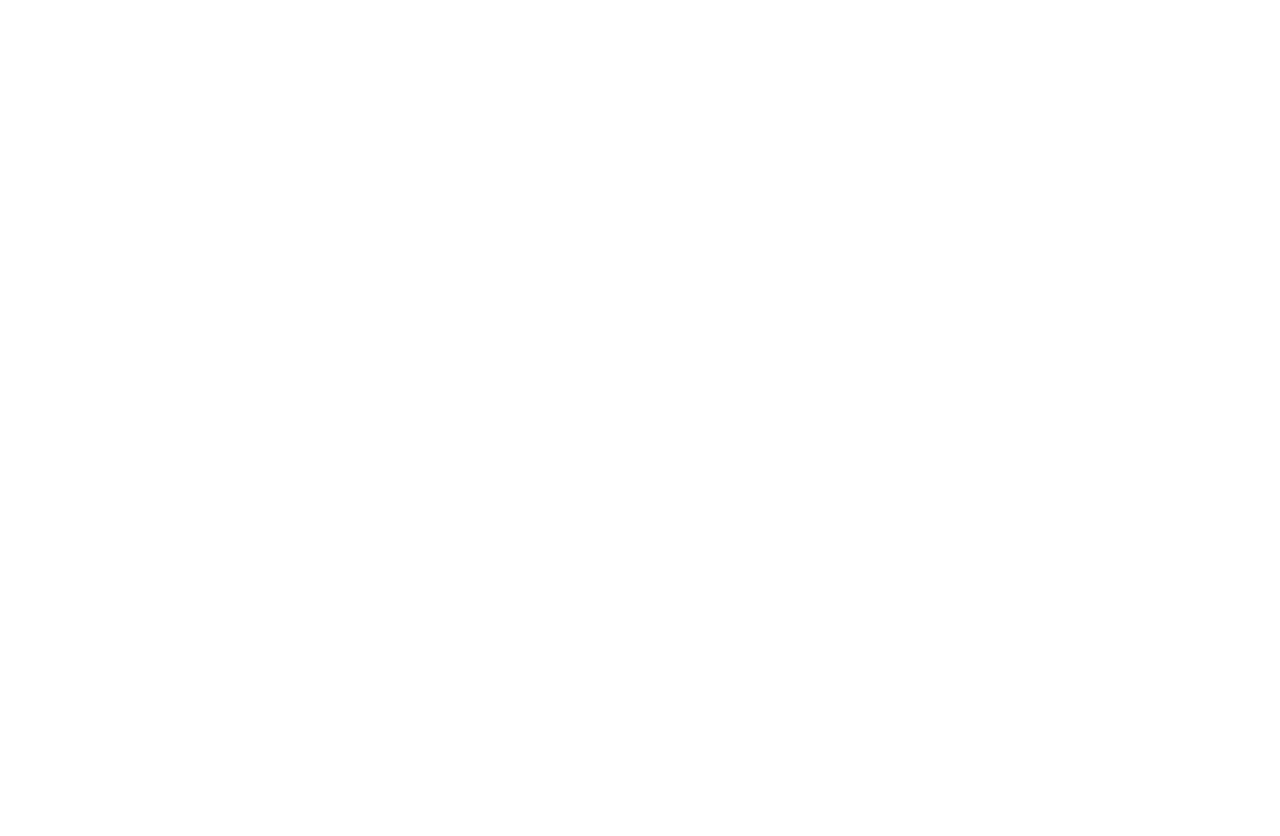
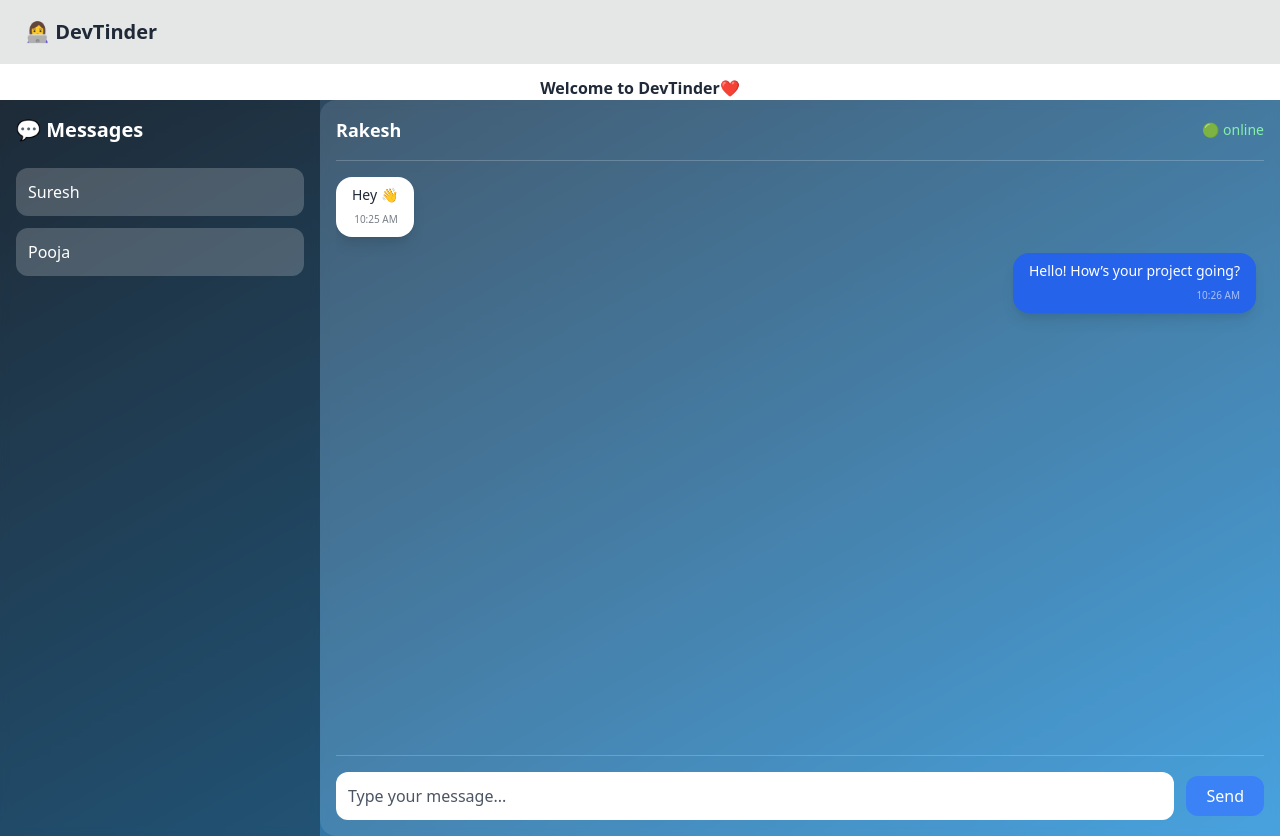
Before and after one commit to Rakeshatla/DevConnect-ui, a React (Vite) app: page /chat/1 in a window 1280 px wide. Before the commit this address had no page. Before the commit the page ends 800 px from the top, so only its background shows below. Built offline with nearby package versions, Linux system fonts and the light colour scheme; no server answers.

Commit message:
feat;installed socket.io-client

```diff
--- a/package.json
+++ b/package.json
@@ -16,7 +16,8 @@
     "react": "^18.3.1",
     "react-dom": "^18.3.1",
     "react-redux": "^9.2.0",
-    "react-router-dom": "^7.1.1"
+    "react-router-dom": "^7.1.1",
+    "socket.io-client": "^4.8.1"
   },
   "devDependencies": {
     "@eslint/js": "^9.17.0",
--- a/src/App.jsx
+++ b/src/App.jsx
@@ -9,6 +9,8 @@ import Connections from "./components/Connections";
 
 import Requests from "./components/Requests";
 import Userinfo from "./components/Userinfo";
+import Chat from "./components/Chat";
+
 function App() {
     return (
         <>
@@ -22,6 +24,7 @@ function App() {
                             <Route path="/connections" element={<Connections />} />
                             <Route path="/requests" element={<Requests />} />
                             <Route path="/userInfo/:id" element={<Userinfo />} />
+                            <Route path="/chat/:id" element={<Chat />} />
                         </Route>
                     </Routes>
                 </BrowserRouter>
--- /dev/null
+++ b/src/components/Chat.jsx
@@ -0,0 +1,83 @@
+import React, { useState, useEffect, useRef } from "react";
+
+const Chat = () => {
+    const [messages, setMessages] = useState([
+        { from: "other", text: "Hey 👋", time: "10:25 AM" },
+        { from: "me", text: "Hello! How’s your project going?", time: "10:26 AM" },
+    ]);
+    const [input, setInput] = useState("");
+    const messagesEndRef = useRef(null);
+
+    const sendMessage = () => {
+        if (input.trim()) {
+            const now = new Date();
+            const time = now.toLocaleTimeString([], { hour: '2-digit', minute: '2-digit' });
+            setMessages((prev) => [...prev, { from: "me", text: input, time }]);
+            setInput("");
+        }
+    };
+
+    useEffect(() => {
+        messagesEndRef.current?.scrollIntoView({ behavior: "smooth" });
+    }, [messages]);
+
+    return (
+        <div className="h-[calc(100vh-64px)] flex bg-gradient-to-br from-[#2c3e50] to-[#3498db] text-white">
+
+            {/* Sidebar */}
+            <div className="w-1/4 bg-black/30 backdrop-blur-sm p-4 hidden md:block">
+                <h2 className="text-xl font-bold mb-6">💬 Messages</h2>
+                <div className="space-y-3">
+                    <div className="p-3 rounded-xl bg-white/20 hover:bg-white/30 cursor-pointer transition">Suresh</div>
+                    <div className="p-3 rounded-xl bg-white/20 hover:bg-white/30 cursor-pointer transition">Pooja</div>
+                </div>
+            </div>
+
+            {/* Chat Window */}
+            <div className="flex-1 flex flex-col bg-white/10 backdrop-blur-sm p-4 rounded-l-2xl">
+
+                {/* Header */}
+                <div className="flex items-center justify-between pb-4 border-b border-white/20">
+                    <h3 className="text-lg font-semibold">Rakesh</h3>
+                    <span className="text-sm text-green-300">🟢 online</span>
+                </div>
+
+                {/* Messages */}
+                <div className="flex-1 overflow-y-auto my-4 space-y-4 pr-2 custom-scrollbar">
+                    {messages.map((msg, i) => (
+                        <div key={i} className={`flex ${msg.from === "me" ? "justify-end" : "justify-start"}`}>
+                            <div className={`max-w-xs px-4 py-2 rounded-2xl relative text-sm shadow-lg ${msg.from === "me"
+                                ? "bg-blue-600 text-white"
+                                : "bg-white text-gray-800"
+                                }`}>
+                                {msg.text}
+                                <div className="text-[10px] mt-1 text-right opacity-60">{msg.time}</div>
+                            </div>
+                        </div>
+                    ))}
+                    <div ref={messagesEndRef}></div>
+                </div>
+
+                {/* Input */}
+                <div className="flex items-center gap-3 border-t border-white/20 pt-4">
+                    <input
+                        type="text"
+                        value={input}
+                        placeholder="Type your message..."
+                        onChange={(e) => setInput(e.target.value)}
+                        onKeyDown={(e) => e.key === "Enter" && sendMessage()}
+                        className="flex-1 p-3 rounded-xl text-black placeholder-gray-600 focus:outline-none"
+                    />
+                    <button
+                        onClick={sendMessage}
+                        className="bg-blue-500 hover:bg-blue-700 text-white px-5 py-2 rounded-xl transition"
+                    >
+                        Send
+                    </button>
+                </div>
+            </div>
+        </div>
+    );
+};
+
+export default Chat;
--- a/src/components/Connections.jsx
+++ b/src/components/Connections.jsx
@@ -3,6 +3,7 @@ import { BASE_URL } from '../utils/constants'
 import axios from 'axios'
 import { useDispatch, useSelector } from 'react-redux'
 import { addConnection } from '../utils/connectionSlice'
+import { Link } from 'react-router-dom'
 
 const Connections = () => {
     const conn = useSelector(store => store.connection)
@@ -43,10 +44,12 @@ const Connections = () => {
                         </div>
                         <div className="text-left mx-4 ">
                             <h2 className="font-bold text-xl">
-                                {firstName + " " + lastName}
+                                {firstName + " " + (lastName ? lastName : "")}
                             </h2>
                             {age && gender && <p>{age + ", " + gender}</p>}
                             <p>{about}</p>
+                        </div>
+                        <div><Link to={'/chat/' + _id}><button className='btn btn-primary'>Chat</button></Link>
                         </div>
                     </div>
                 );
--- a/src/components/EditProfile.jsx
+++ b/src/components/EditProfile.jsx
@@ -18,31 +18,40 @@ const EditProfile = ({ user }) => {
     const [photoUrl, setPhotoUrl] = useState(user.photoUrl || "");
     const [gender, setGender] = useState(user.gender || "");
     const [error, setError] = useState("");
-    const [skills, setSkills] = useState(user.skills || []);
+    const [skillsInput, setSkillsInput] = useState((user.skills || []).join(', '));
+
     const dispatch = useDispatch();
 
     const updateprofile = async () => {
         try {
-            setError("")
+            setError("");
+            const skillsArray = skillsInput.split(',').map(skill => skill.trim()).filter(Boolean);
+
             const res = await axios.patch(
                 BASE_URL + "/profile/edit",
                 {
                     firstName,
-                    lastName, age, gender, about, photoUrl, skills
+                    lastName,
+                    age,
+                    gender,
+                    about,
+                    photoUrl,
+                    skills: skillsArray,
                 },
                 { withCredentials: true }
             );
-            // console.log(res)
+
             dispatch(addUser(res?.data?.data));
-            setShowToast(true)
+            setShowToast(true);
             setTimeout(() => {
-                setShowToast(false)
-            }, 3000)
+                setShowToast(false);
+            }, 3000);
         } catch (err) {
-            console.log(err)
+            console.log(err);
             setError(err?.response?.data || "Something went wrong");
         }
     };
+
 
     return (
         <div className='flex justify-center my-10 mx-10 p-7'>
@@ -100,14 +109,16 @@ const EditProfile = ({ user }) => {
                                 </label>
                                 <label className="form-control w-full max-w-xs my-2">
                                     <div className="label">
-                                        <span className="label-text">skills</span>
+                                        <span className="label-text">Skills</span>
                                     </div>
                                     <input
                                         type="text"
-                                        value={skills}
+                                        value={skillsInput}
                                         className="input input-bordered w-full max-w-xs"
-                                        onChange={(e) => setSkills(e.target.value)}
+                                        placeholder="React, Node, Express"
+                                        onChange={(e) => setSkillsInput(e.target.value)}
                                     />
+
                                 </label>
                                 <label className="form-control w-full max-w-xs my-2">
                                     <div className="label">
@@ -166,7 +177,16 @@ const EditProfile = ({ user }) => {
                 </div>
             </div>
             <div className='mx-10'>
-                <Usercard user={{ firstName, lastName, age, photoUrl, gender, about, skills }} />
+                <Usercard user={{
+                    firstName,
+                    lastName,
+                    age,
+                    photoUrl,
+                    gender,
+                    about,
+                    skills: skillsInput.split(',').map(skill => skill.trim()).filter(Boolean),
+                }} />
+
 
             </div>
         </div>
--- a/src/components/Profile.jsx
+++ b/src/components/Profile.jsx
@@ -6,7 +6,7 @@ import { useSelector } from 'react-redux'
 
 const Profile = () => {
     const user1 = useSelector(store => store.user)
-    console.log(user1)
+    // console.log(user1)
     return (
         user1 && (<div className='flex justify-center mx-4 p-4'>
             <EditProfile user={user1} />
--- /dev/null
+++ b/src/utils/socket.js
@@ -0,0 +1,5 @@
+import { BASE_URL } from "./constants"
+import io from 'socket.io-client'
+export const createSocketConnection = () => {
+    return io(BASE_URL)
+}
```
Also changed, not shown: 1 other file (tests, documents, lock files or other folders).
